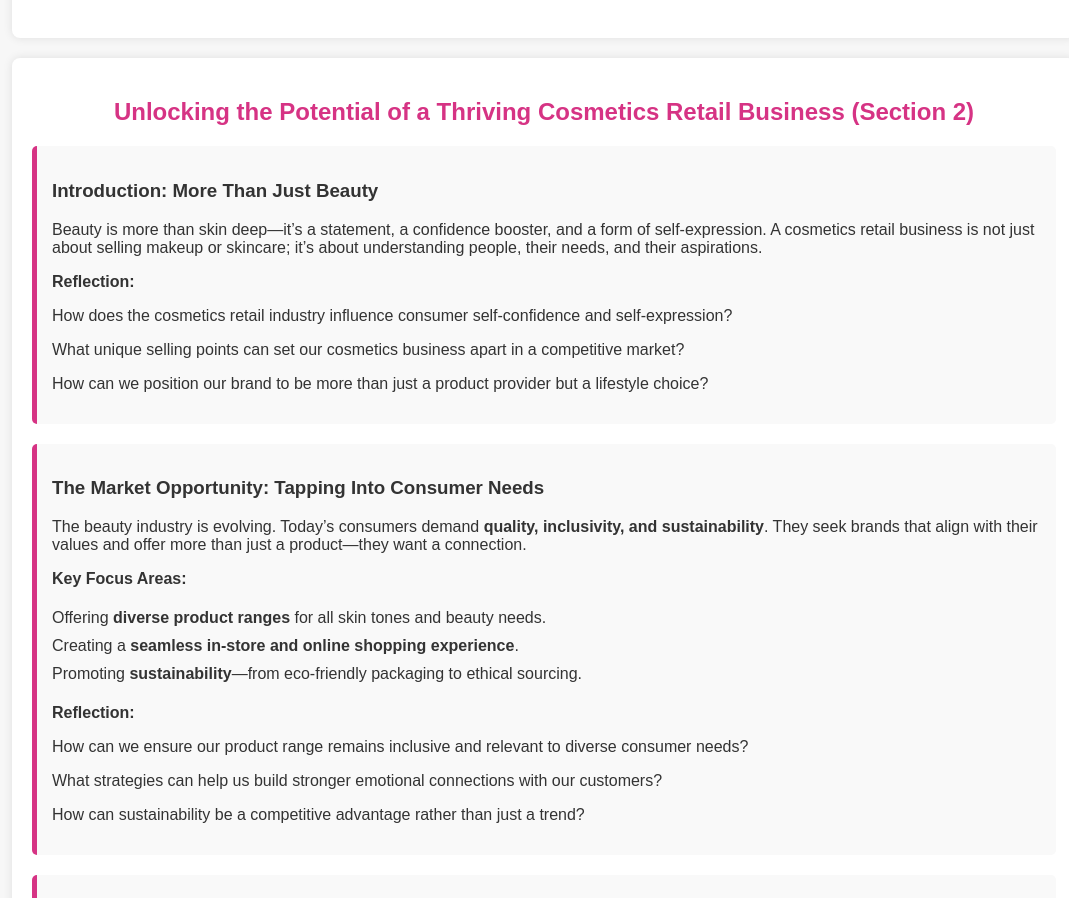
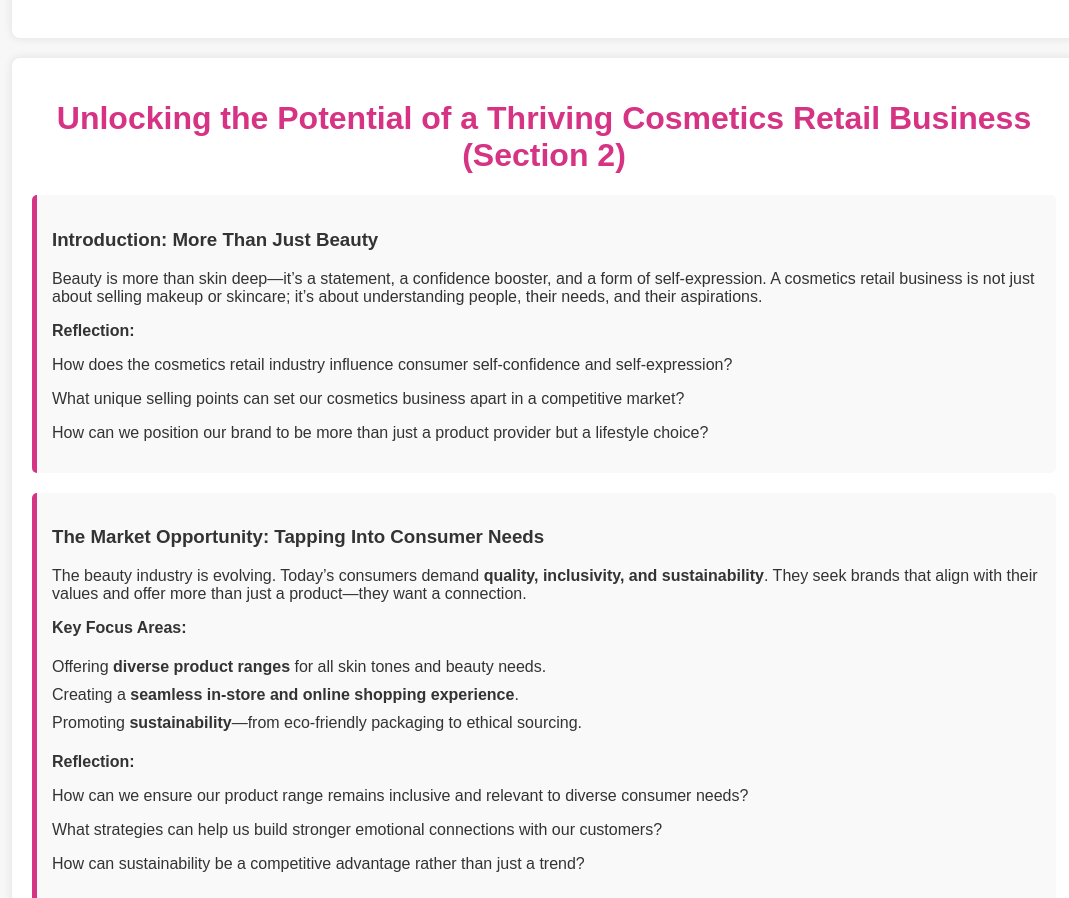
Before and after one commit to STEVE-Cloud-bit/html-starter, a plain HTML site: page business.html in a window 1280 px wide. Shown: the part 957-1855 px from the top of the page, without its empty margins (96-1165 px from the left). Drawn offline with Linux system fonts and the light colour scheme.

Commit message:
Update business.html

```diff
--- a/business.html
+++ b/business.html
@@ -79,7 +79,7 @@
 
     <div class="container">
 
-        <h2>Unlocking the Potential of a Thriving Cosmetics Retail Business (Section 2)</h2>
+        <h1>Unlocking the Potential of a Thriving Cosmetics Retail Business (Section 2)</h1>
 
 
     <div class="section">
```
